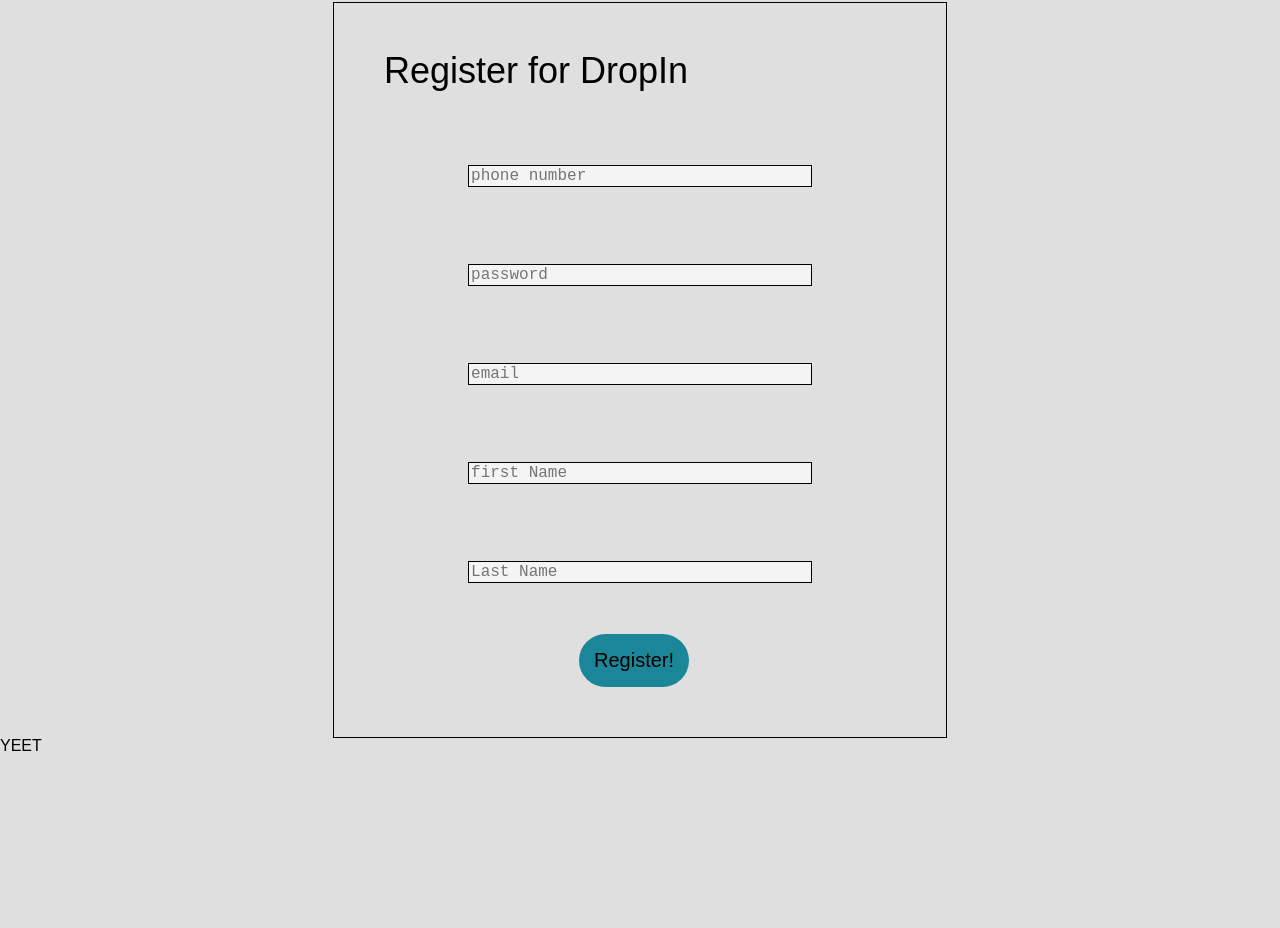
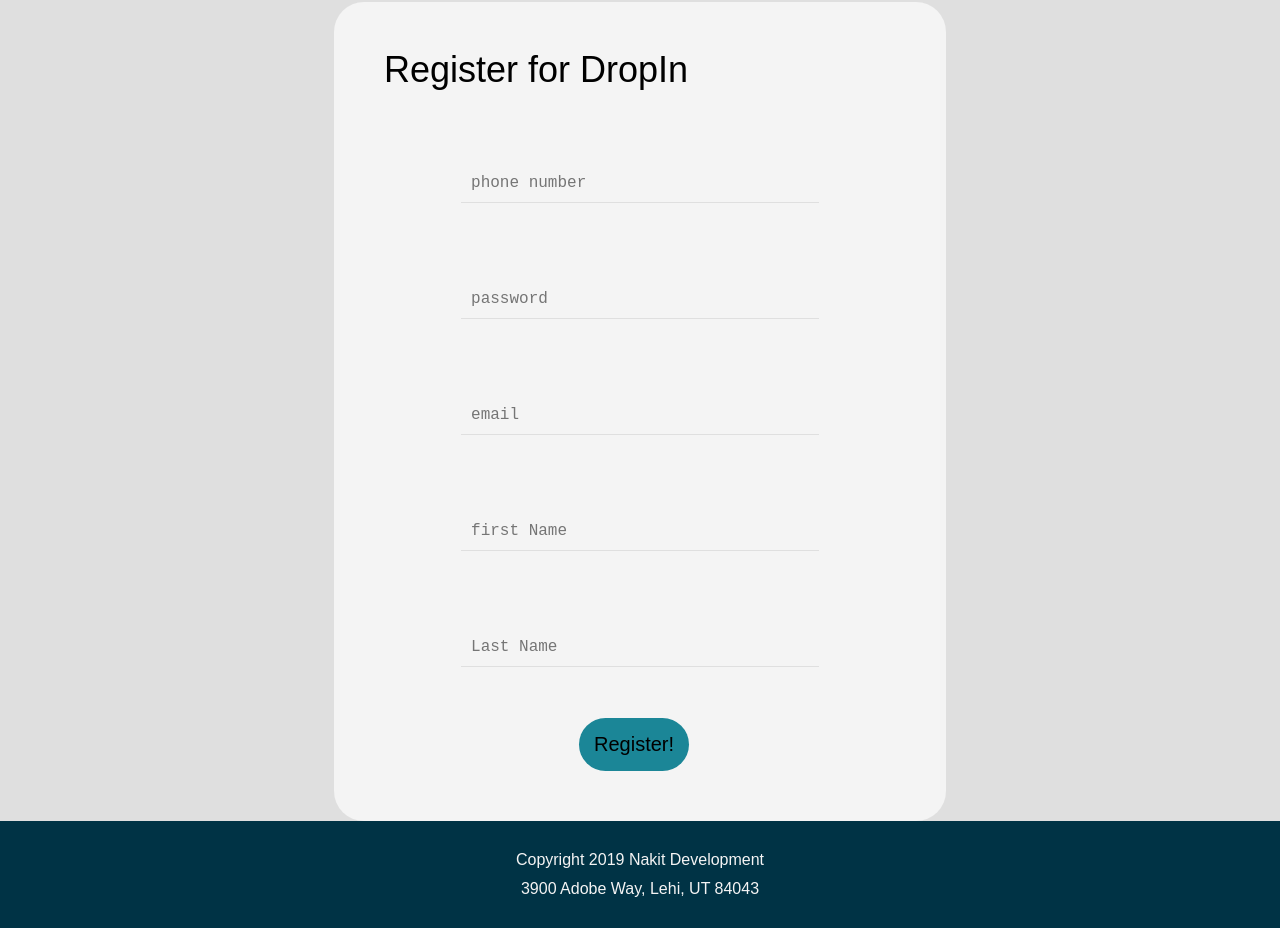
Before and after one commit to jankney2/dropIn, a React (Create React App) app: page /#/register in a window 1280 px wide. Shown: the part 152-1080 px from the top of the page. Before the commit the page ends 906 px from the top, so only its background shows below. Built offline with nearby package versions, Linux system fonts and the light colour scheme; no server answers; what google-maps-react would draw is missing.

Commit message:
more css done

```diff
--- /dev/null
+++ b/src/Css/footer.css
@@ -0,0 +1,12 @@
+.footer {
+text-align: center;
+/* position: absolute; */
+/* bottom: 0px; */
+padding: 1.5%;
+color: #f4f4f4;
+background-color: #003345;
+}
+
+.footer * {
+  margin: 1%;
+}
--- a/src/Css/purchase.css
+++ b/src/Css/purchase.css
@@ -51,14 +51,14 @@
 .card {
   /* border: 1px solid #000; */
   border-radius: 20px;
-  /* padding: 30px; */
-  margin: 15px;
+  padding: 30px 10px;
+  /* margin: 15px; */
   transition: .25s ease-in-out;
   font-size: 20px;
   width: 25%;
 }
 .card:hover{
-  background-color: rgba(223,51,69, .1);
+  background-color: #0f6475;
 }
 
 .cardRow {
--- a/src/Css/referral.css
+++ b/src/Css/referral.css
@@ -6,21 +6,22 @@
   margin-left: 30%;
   /* border-radius: 10%; */
   border:none;
-  border-bottom: 1px #0f6475 solid;
-  transition: all .5s ease-in-out;
+  border-bottom: 1px solid #dfdfdf;
+  transition: ease-in-out all 2s;
+  border-width: #f4f4f4;
 }
 
 .referralForm input:focus {
-  border-bottom: 1px #0f6475 solid;
+  /* border-bottom: 1px #0f6475 solid; */
   outline: none;
-  width: 50%;
+
 
 }
 
 .referralForm {
   display: flex;
   flex-direction: column;
-  border: 1px solid #000;
+  /* border: 1px solid #000; */
   width: 40%;
   /* padding: 5%; */
 }
@@ -38,12 +39,19 @@
 
 .referralInfo {
 width:35%;
-  border: 1px solid #000;
 }
 
 .referralInfo * {
-  margin: 3%;
+  margin: 5%;
+}
 
+.referralInfo h1 {
+  /* margin: 3%; */
+  font-size: 36px;
+}
+
+.referralInfo p {
+  font-size: 24px;
 }
 
 .thankYou {
@@ -55,8 +63,13 @@
 
 }
 .refCol {
-  margin-top: 10%;
+  margin-top: 5%;
+  background-color: #f4f4f4;
+  border-radius: 30px;
+  padding: 30px;
 }
+
+
 
 .referralForm button {
   width: 50%;
--- a/src/Css/register.css
+++ b/src/Css/register.css
@@ -1,6 +1,8 @@
 .signUp {
-border: 1px black solid;
+/* border: 1px black solid; */
+background-color: #f4f4f4;
 width: 40%;
+border-radius: 30px;
 /* margin-right: 25%; */
 /* height: 75vh; */
 margin-top: 5%;
@@ -20,14 +22,16 @@
 .signUp input {
   display: block;
   width: 66%;
+  padding: 10px;
   margin: auto;
   margin-top: 15%;
   border:none;
-  border: 1px solid #000;
+  border-bottom: 1px solid #dfdfdf;
+  transition: ease-in-out all 2s;
 }
 
 .signUp input:focus {
-  border: 0;
+/* border: 0; */
   outline: none;
 }
 
--- a/src/Css/userHome.css
+++ b/src/Css/userHome.css
@@ -6,6 +6,7 @@
 }
 
 .userHome ul {
+
   width: 75%;
   margin: auto;
   display: flex;
@@ -46,13 +47,31 @@
 
 }
 
-.userHome li * {
-  /* border: 1px solid #000; */
 
+.userHomeGreeter {
+  text-align: center;
+  font-size: 24px;
+  width: 25%;
+  padding: 15px;
+  margin: auto;
+  /* visibility: hidden; */
+  /* transition: ease-in 1s all  */
+  /* background-color: #f4f4f4; */
+  width: 75%;
+  /* border-radius: 30px; */
 }
 
-.userHomeGreeter {
-  text-align: left;
-  /* margin:3%; */
-  font-size: 24px;
+.userHomeGreeter * {
+  margin: 20px;
+
+  transition: ease-in 1s all;
 }
+
+/* .userHomeGreeter:hover {
+  visibility: visible;
+  border-radius: 30px;
+} */
+
+i {
+  /* color: #003345; */
+}
--- a/src/components/Footer.jsx
+++ b/src/components/Footer.jsx
@@ -1,11 +1,14 @@
 import React from 'react'
-
+import '../Css/footer.css'
 
 export default function Footer(){
 
   return (
-    <div>
-      YEET
+    <div className="footer">
+      <ul>
+      <li>Copyright 2019 Nakit Development</li>
+        <li>3900 Adobe Way, Lehi, UT 84043</li>
+      </ul>
     </div>
   )
 }
--- a/src/components/Property.jsx
+++ b/src/components/Property.jsx
@@ -8,17 +8,17 @@
     super()
     this.state = {
       edit: false,
-      newNoteInput:'',
+      newNoteInput: '',
 
 
     }
   }
 
 
-changeHandler=(e)=>{
+  changeHandler = (e) => {
 
     this.setState({
-  [e.target.name]:e.target.value
+      [e.target.name]: e.target.value
     })
 
   }
@@ -43,13 +43,14 @@
           <p>Notes:{this.props.userNotes}</p>
 
 
-          <button onClick={()=>{
-          this.props.moveHandler(this.props.deleteId, this.props.tracker)}}>{this.props.moverButton}</button>
+          <button onClick={() => {
+            this.props.moveHandler(this.props.deleteId, this.props.tracker)
+          }}>{this.props.moverButton}</button>
 
 
           <button onClick={() => {
             this.setState({
-              edit:true
+              edit: true
             })
           }}>Add Note</button>
 
@@ -80,18 +81,20 @@
           <p>Bedrooms:{this.props.bedrooms} Bathrooms: {this.props.bathrooms}</p>
 
 
-          <input type="text" required  name="newNoteInput" onChange={this.changeHandler}/>
+          <input type="text" required name="newNoteInput" onChange={this.changeHandler} />
 
+
+          <div className="propButtonHolder">
             <button onClick={() => {
 
               this.props.updating(this.state.newNoteInput, this.props.deleteId)
               this.setState({
-              edit:false
+                edit: false
               })
 
             }}>save note!</button>
 
-          <button onClick={()=>{
+            <button onClick={() => {
               this.setState({
                 edit: false
               })
@@ -100,6 +103,7 @@
 
 
             <button onClick={() => { this.props.deleter(this.props.deleteId, this.props.userId) }}>Delete</button>
+          </div>
 
         </div>
 
--- a/src/components/UserHome.jsx
+++ b/src/components/UserHome.jsx
@@ -159,7 +159,6 @@
           }}>Start Tracking</button>
 
 
-<h3>What can we do for you today?</h3>
 
 
 <p>You currently have {this.state.userTotal} of 20 properties in your database.</p>
```
Lines whose indentation alone changed are shown as unchanged.
